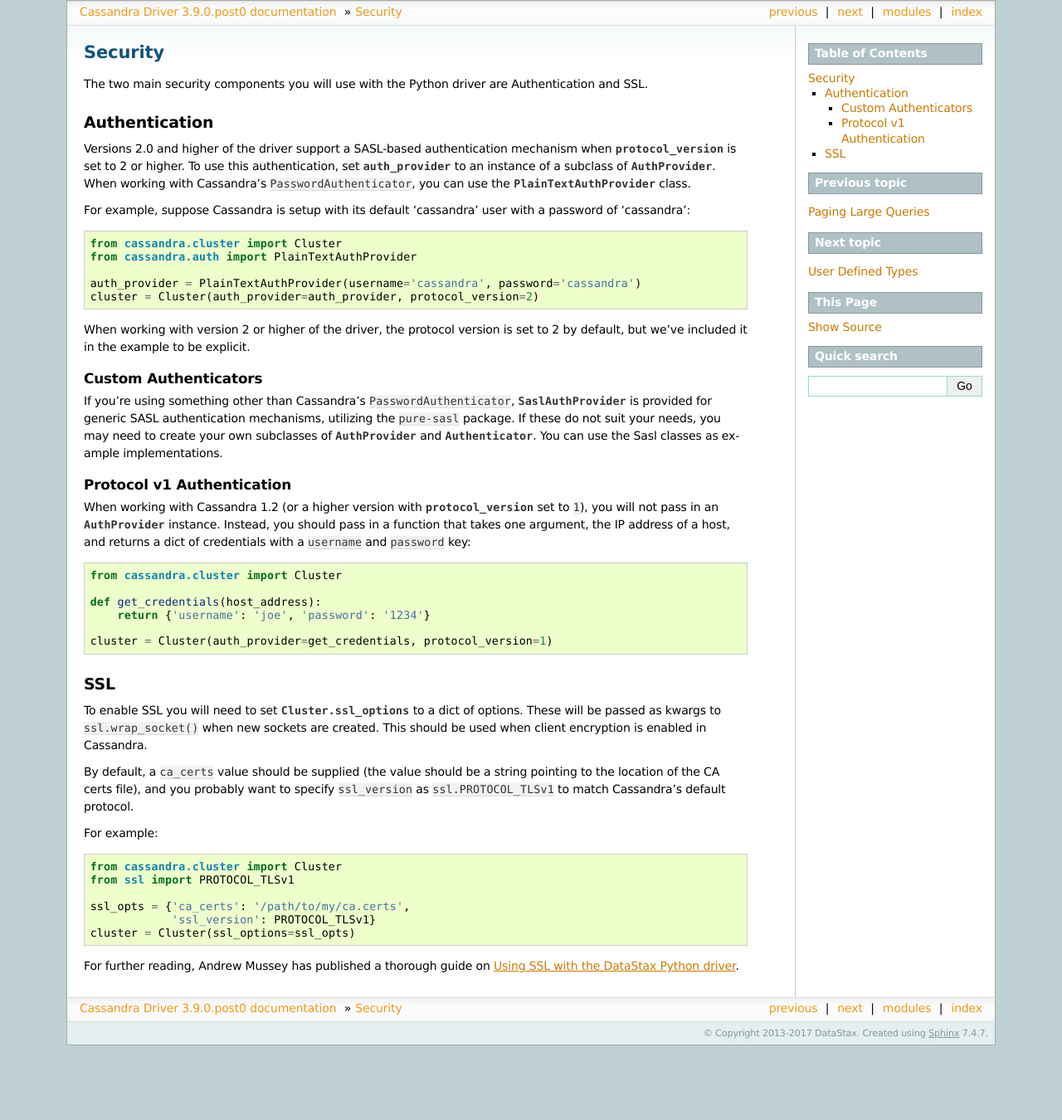
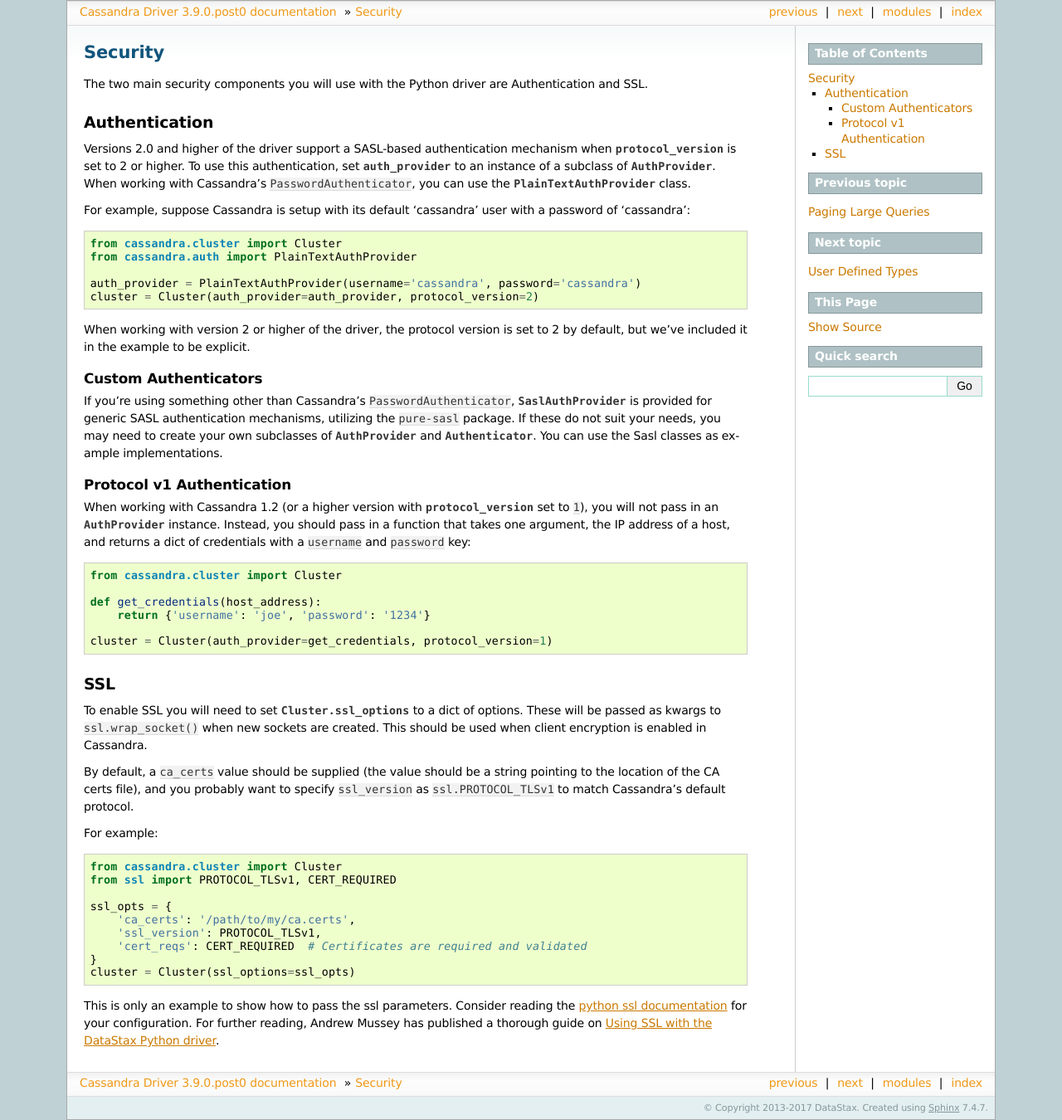
Before and after one commit to datastax/python-driver, a Sphinx documentation site: the page built from docs/security.rst, in a window 1280 px wide. Shown: the whole page at 83% size. Built offline with Sphinx 7.4.7, drawn with Linux system fonts in a browser that asks for light colours; pages that are not in the unit, such as notebooks, are missing from menus; before the commit the page ends 1260 px from its top, so only the background shows below that.

Commit message:
Improve SSL docs for security

```diff
--- a/docs/security.rst
+++ b/docs/security.rst
@@ -74,11 +74,16 @@
 .. code-block:: python
 
     from cassandra.cluster import Cluster
-    from ssl import PROTOCOL_TLSv1
+    from ssl import PROTOCOL_TLSv1, CERT_REQUIRED
 
-    ssl_opts = {'ca_certs': '/path/to/my/ca.certs',
-                'ssl_version': PROTOCOL_TLSv1}
+    ssl_opts = {
+        'ca_certs': '/path/to/my/ca.certs',
+        'ssl_version': PROTOCOL_TLSv1,
+        'cert_reqs': CERT_REQUIRED  # Certificates are required and validated
+    }
     cluster = Cluster(ssl_options=ssl_opts)
 
-For further reading, Andrew Mussey has published a thorough guide on
+This is only an example to show how to pass the ssl parameters. Consider reading
+the `python ssl documentation <https://docs.python.org/2/library/ssl.html#ssl.wrap_socket>`_ for
+your configuration. For further reading, Andrew Mussey has published a thorough guide on
 `Using SSL with the DataStax Python driver <http://blog.amussey.com/post/64036730812/cassandra-2-0-client-server-ssl-with-datastax-python>`_.
```
